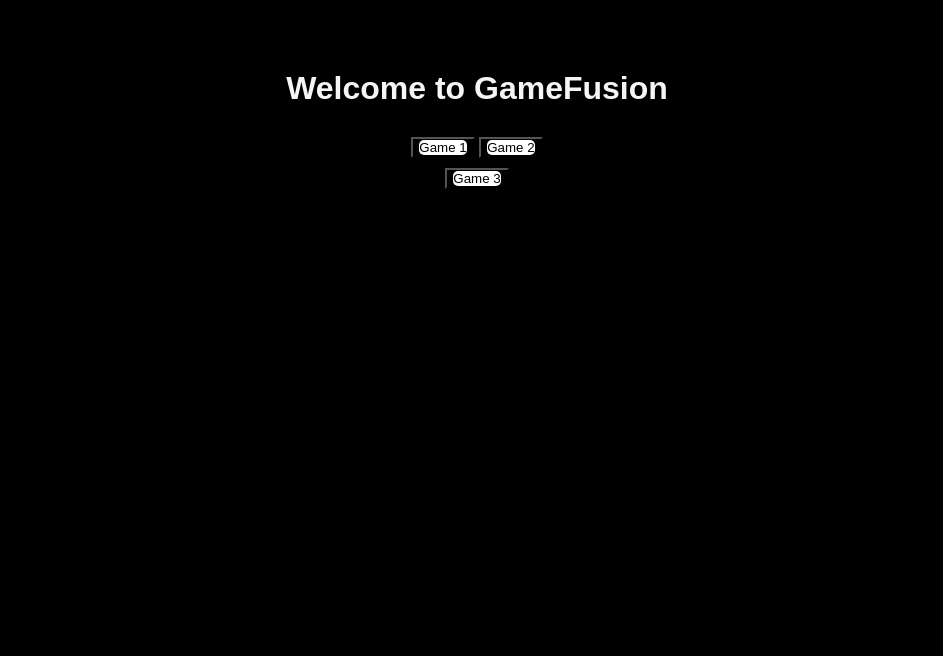
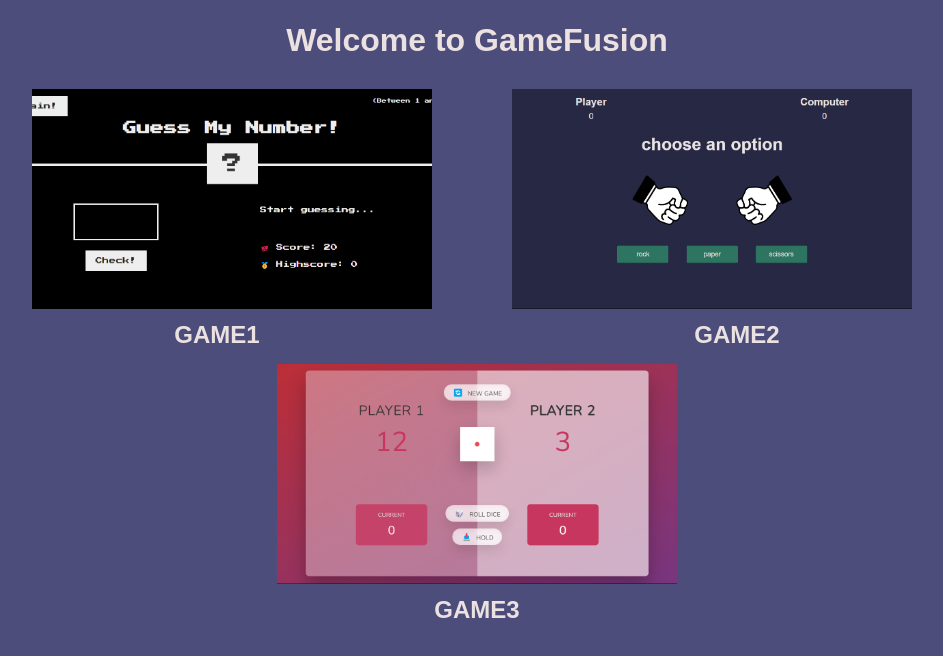
Before and after one commit to Lakshmi-Jahnavi-Bavisetti/GameFusion, a plain HTML site: page index.html in a window 1280 px wide. Shown: the whole page, without its empty margins (163-1106 px from the left). Drawn offline with Linux system fonts and the light colour scheme.

Commit message:
updated gamefusion

```diff
--- a/index.html
+++ b/index.html
@@ -10,19 +10,28 @@
   <h1>Welcome to GameFusion</h1>
   <div class="game-links">
   <div class="game12">
-    <button class="g1">
-        <a href="game1/index.html">Game 1</a>
+    <div class="gg">
+    <a class="ag1" href="game1/index.html">
+    <button class="g1" onclick={handleclick}>
     </button>
+    </a>
+    <h2 class="he1">GAME1</h2>
+    </div>
+    <div class="gg">
+    <a class="ag2" href="game2/index.html">
     <button class="g2">
-        <a href="game2/index.html">Game 2</a>
     </button>
-    </div>
+    </a>
+    <h2 class="he2">GAME2</h2>
+  </div>
+  </div>
     <div class="game3">
+    <a href="game3/index.html">
     <button class="g3">
-        <a href="game3/index.html">Game 3</a>
     </button>
+    </a>
+    <h2 class="he3">GAME3</h2>
     </div>
   </div>
-  <script src="script.js"></script>
 </body>
 </html>
--- a/style.css
+++ b/style.css
@@ -1,17 +1,33 @@
 *{
-    background-color: black;
+    background-color: rgb(77, 77, 124);
 }
 body {
     font-family: Arial, sans-serif;
     text-align: center;
     margin: 0;
     padding: 20px;
+    overflow: hidden;
   }
 h1 {
-    margin-top: 50px;
-    color: whitesmoke;
+    margin-top: 2px;
+    color:rgb(235, 225, 225);
   }
-
+.he1 {
+  padding-top: 0px;
+  padding-left: 100px;
+  margin-top: 12px;
+  color:rgb(235, 225, 225);
+}
+.he2 {
+  padding-top: 0px;
+  padding-right: 100px;
+  margin-top: 12px;
+  color:rgb(235, 225, 225);
+}
+.he3{
+  margin-top: 12px;
+  color:rgb(235, 225, 225);
+}
   .game-links {
     display: flex;
     margin-top: 30px;
@@ -30,3 +46,62 @@ h1 {
 .game-links a:hover {
     background-color: #0056b3;
   }
+  .g1,.g2,.g3{
+    background-color: blue;
+    padding:110px;
+    padding-left: 200px;
+    padding-right: 200px;
+  }
+.game12{
+  display: flex;
+  justify-content: space-around;
+  margin-bottom: 0px;
+}
+.game3{
+  margin-top: -15px;
+}
+.g1{
+  margin-left: 140px;
+  background-image: url('./pictures/game1.png');
+  background-size: cover;
+  background-repeat: no-repeat;
+  background-position: center;
+  width: 100px;
+  height: 100px;
+  border: none;
+  cursor: pointer;
+}
+.g2{
+  margin-right: 140px;
+  background-image: url('./pictures/game2.png');
+  background-size: cover;
+  background-repeat: no-repeat;
+  background-position: center;
+  width: 100px;
+  height: 100px;
+  border: none;
+  cursor: pointer;
+}
+.g3{
+  background-image: url('./pictures/game3.png');
+  background-size: cover;
+  background-repeat: no-repeat;
+  background-position: center;
+  width: 100px;
+  height: 100px;
+  border: none;
+  cursor: pointer;
+}
+.img1{
+  height: 100%;
+  width: 100%;
+}
+.ag1,.ag2{
+  margin-right: 550px;
+  width:0px
+
+}
+.gg{
+  display: flex;
+  flex-direction: column;
+}
```
Also changed, not shown: pictures/game1.png (added), pictures/game2.png (added), pictures/game3.png (added).
